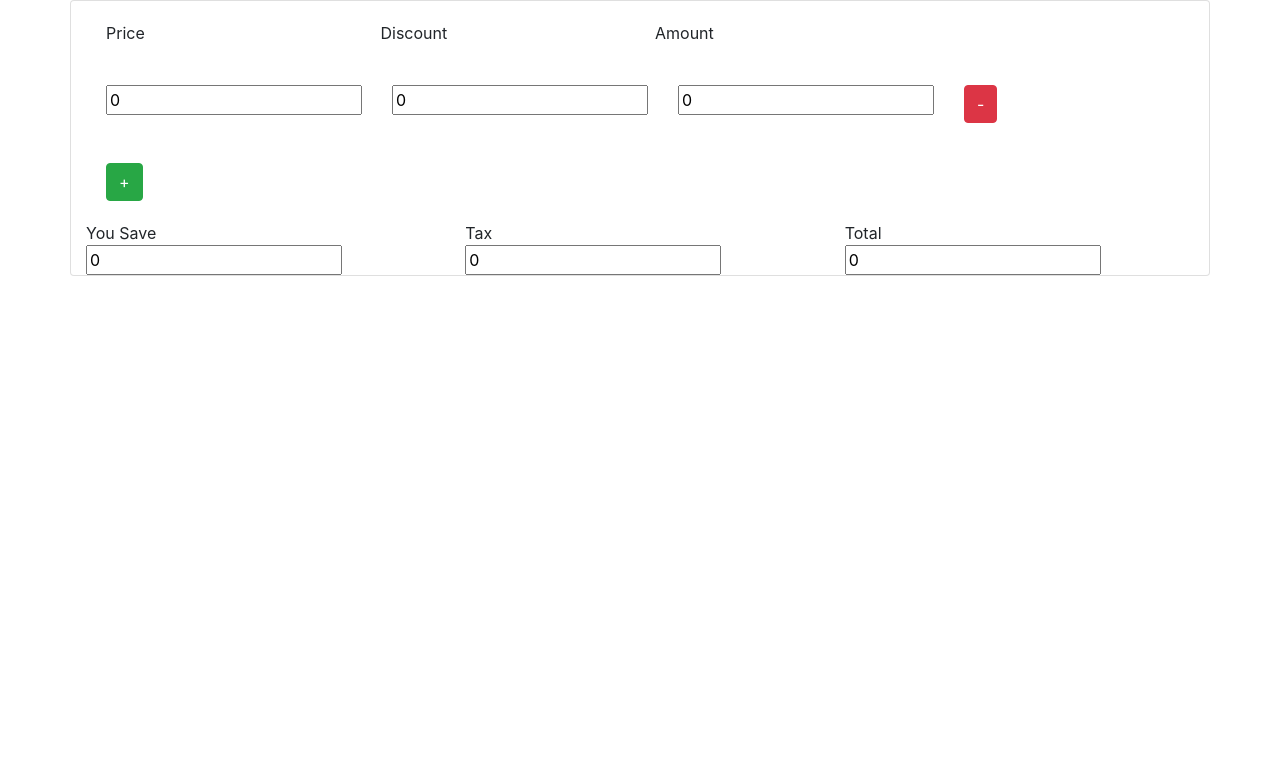
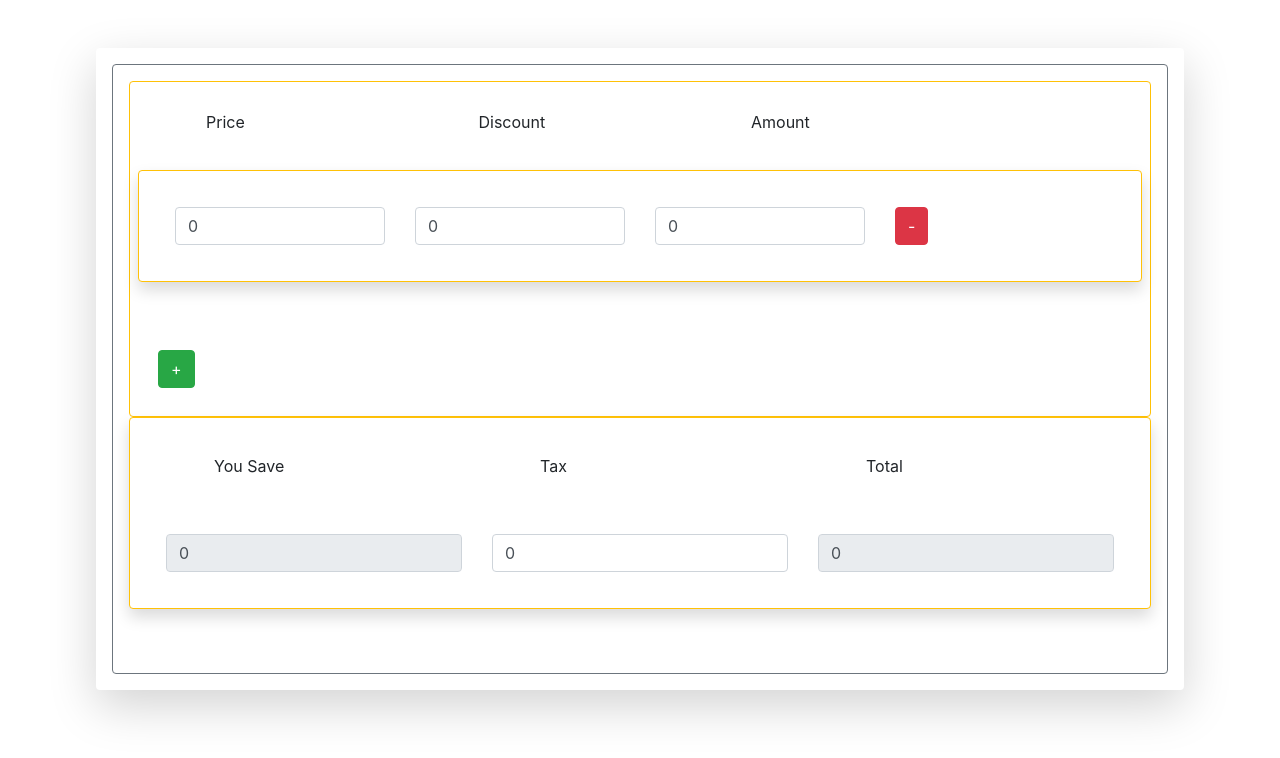
Before and after one commit to menonrudhin/discount-calculator-web, an Angular app in the folder discount-calculator-web/: page / in a window 1280 px wide. Shown: the top 758 px of the page. Built offline with nearby package versions, Linux system fonts and the light colour scheme.

Commit message:
Syling fixed, functionality is ready, ready to ship

```diff
--- a/discount-calculator-web/src/app/sheet/sheet.component.html
+++ b/discount-calculator-web/src/app/sheet/sheet.component.html
@@ -1,31 +1,65 @@
-<div class="container card">
+<div class="d-flex justify-content-center align-items-center mx-5">
+    <div class="shadow-lg p-3 mb-5 bg-white rounded font-monospace m-5">
+        <div class="p-3 container card border border-secondary">
+            <div class="card p-2 border border-warning">
                 <div class="row card-body">
-        <div class="col-sm">Price</div>
-        <div class="col-sm">Discount</div>
-        <div class="col-sm">Amount</div>
+                    <div class="col-sm mx-5">
+                        <p class="fw-bold">Price</p>
+                    </div>
+                    <div class="col-sm mx-5">
+                        <p class="fw-bold">Discount</p>
+                    </div>
+                    <div class="col-sm mx-5">
+                        <p class="fw-bold">Amount</p>
+                    </div>
                     <div class="col-sm"></div>
                 </div>
-    <div class="row card-body" *ngFor="let row of rows; let i=index;">
-        <div class="col-sm"><input #txtPrice type="text" [attr.value]="row.txtPrice | number:'1.0-3'" (input)="txtPrice.value.length > 0 && onTxtPriceChange(txtPrice.value,i)" /></div>
-        <div class="col-sm"><input #txtDiscount type="text" [attr.value]="row.txtDiscount | number:'1.0-3'" (input)="txtDiscount.value.length > 0 && onTxtDiscountChange(txtDiscount.value,i)" /></div>
-        <div class="col-sm"><input #txtAmount type="text" [attr.value]="row.txtAmount | number:'1.0-3'" /></div>
-        <div class="col-sm"><button type="button" class="btn btn-danger" (click)="onRemoveRow(i)">-</button></div>
+                <div class="card border border-warning shadow p-3 mb-5 bg-white rounded"
+                    *ngFor="let row of rows; let i=index;">
+                    <div class="row card-body">
+                        <div class="col-sm"><input class="form-control" #txtPrice type="text"
+                                [attr.value]="row.txtPrice | number:'1.0-3'"
+                                (input)="txtPrice.value.length > 0 && onTxtPriceChange(txtPrice.value,i)" /></div>
+                        <div class="col-sm"><input class="form-control" #txtDiscount type="text"
+                                [attr.value]="row.txtDiscount | number:'1.0-3'"
+                                (input)="txtDiscount.value.length > 0 && onTxtDiscountChange(txtDiscount.value,i)" />
+                        </div>
+                        <div class="col-sm"><input class="form-control" #txtAmount type="text"
+                                [attr.value]="row.txtAmount | number:'1.0-3'" />
+                        </div>
+                        <div class="col-sm"><button type="button" class="btn btn-danger"
+                                (click)="onRemoveRow(i)">-</button>
+                        </div>
+                    </div>
                 </div>
                 <div class="row card-body">
                     <div class="col-sm">
                         <button type="button" class="btn btn-success" (click)="onAddRow()">+</button>
                     </div>
                 </div>
-
-        <div class="row">
-            <div class="col-sm">You Save</div>
-            <div class="col-sm">Tax</div>
-            <div class="col-sm">Total</div>
             </div>
-        <div class="row">
-            <div class="col-sm"><input type="text" [attr.value]="txtYouSave | number:'1.0-3'" /></div>
-            <div class="col-sm"><input #_txtTax type="text" [attr.value]="txtTax | number:'1.0-3'" (input)="_txtTax.value.length > 0 && onTxtTaxChange(_txtTax.value)" /></div>
-            <div class="col-sm"><input type="text" [attr.value]="txtTotal | number:'1.0-3'" /></div>
+            <div class="card border border-warning shadow p-3 mb-5 bg-white rounded">
+                <div class="row card-body">
+                    <div class="fw-bold col-sm mx-5">
+                        <p class="fw-bold">You Save</p>
                     </div>
-
+                    <div class="fw-bold col-sm mx-5">
+                        <p class="fw-bold">Tax</p>
                     </div>
+                    <div class="fw-bold col-sm mx-5">
+                        <p class="fw-bold">Total</p>
+                    </div>
+                </div>
+                <div class="row card-body">
+                    <div class="col-sm"><input class="form-control" type="text"
+                            [attr.value]="txtYouSave | number:'1.0-3'" disabled /></div>
+                    <div class="col-sm"><input class="form-control" #_txtTax type="text"
+                            [attr.value]="txtTax | number:'1.0-3'"
+                            (input)="_txtTax.value.length > 0 && onTxtTaxChange(_txtTax.value)" /></div>
+                    <div class="col-sm"><input class="form-control" type="text" [attr.value]="txtTotal | number:'1.0-3'"
+                            disabled /></div>
+                </div>
+            </div>
+        </div>
+    </div>
+</div>
--- a/discount-calculator-web/src/app/sheet/sheet.component.ts
+++ b/discount-calculator-web/src/app/sheet/sheet.component.ts
@@ -87,8 +87,10 @@ export class SheetComponent implements OnInit {
   }
 
   onRemoveRow(index:number){
-    this.rows.splice(index,1);
-    this.calculateResult();
+    if(this.rows.length > 1) {
+      this.rows.splice(index,1);
+      this.calculateResult();
+    }
   }
 
 }
```
Lines whose indentation alone changed are shown as unchanged.
